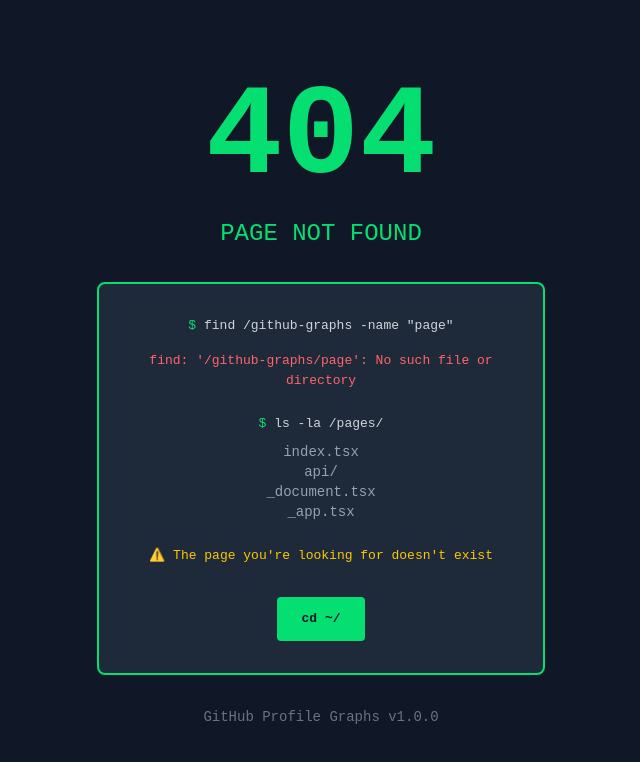
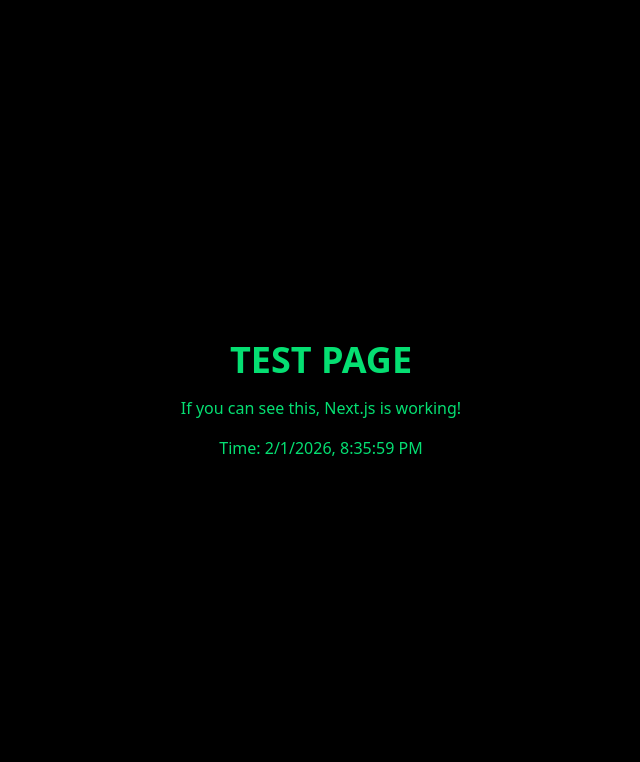
Before and after one commit to bogusdeck/Github-Profile-Graphs, a Next.js app: page /test in a window 1280 px wide. Before the commit this address had no page. Shown: the top 762 px of the page, without its empty margins (319-959 px from the left). Built offline with nearby package versions, Linux system fonts and the light colour scheme.

Commit message:
add test page for debugging

```diff
--- /dev/null
+++ b/pages/test.tsx
@@ -0,0 +1,11 @@
+export default function Test() {
+  return (
+    <div className="min-h-screen bg-black text-green-400 flex items-center justify-center">
+      <div className="text-center">
+        <h1 className="text-4xl font-bold mb-4">TEST PAGE</h1>
+        <p>If you can see this, Next.js is working!</p>
+        <p className="mt-4">Time: {new Date().toLocaleString()}</p>
+      </div>
+    </div>
+  );
+}
```
